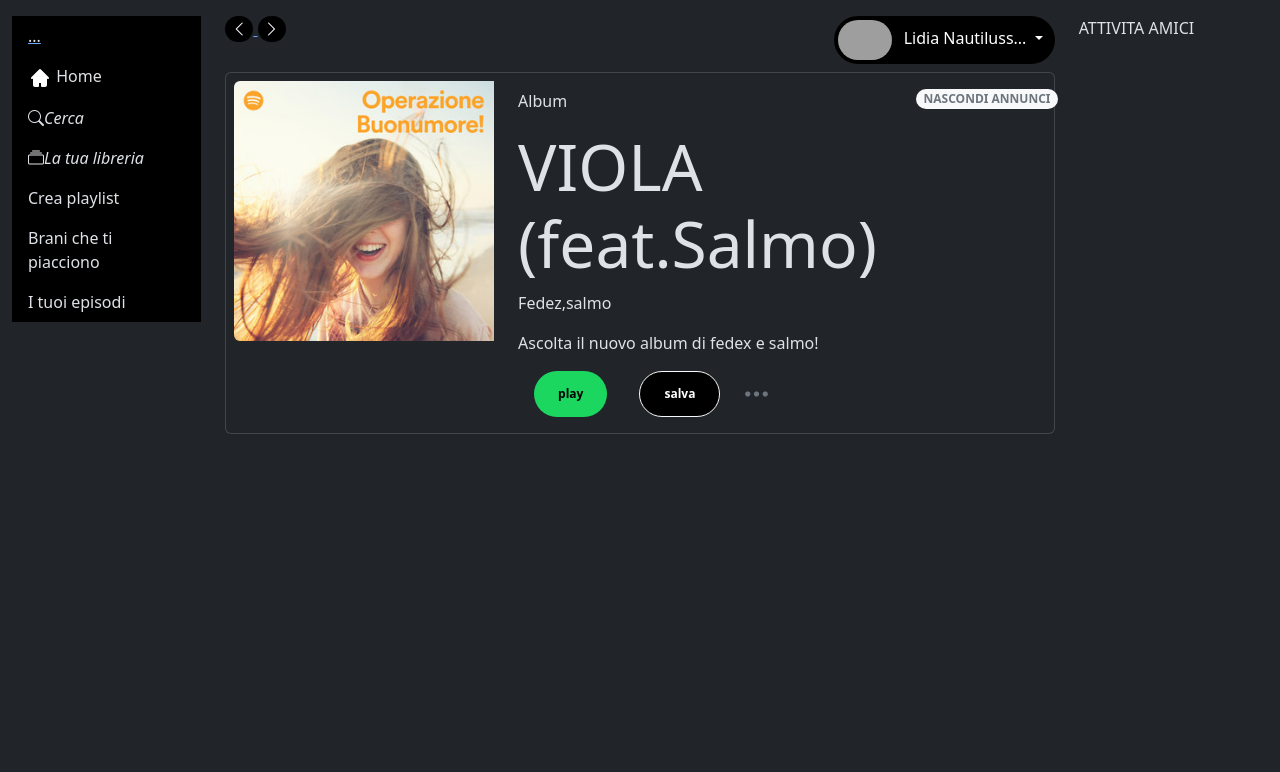
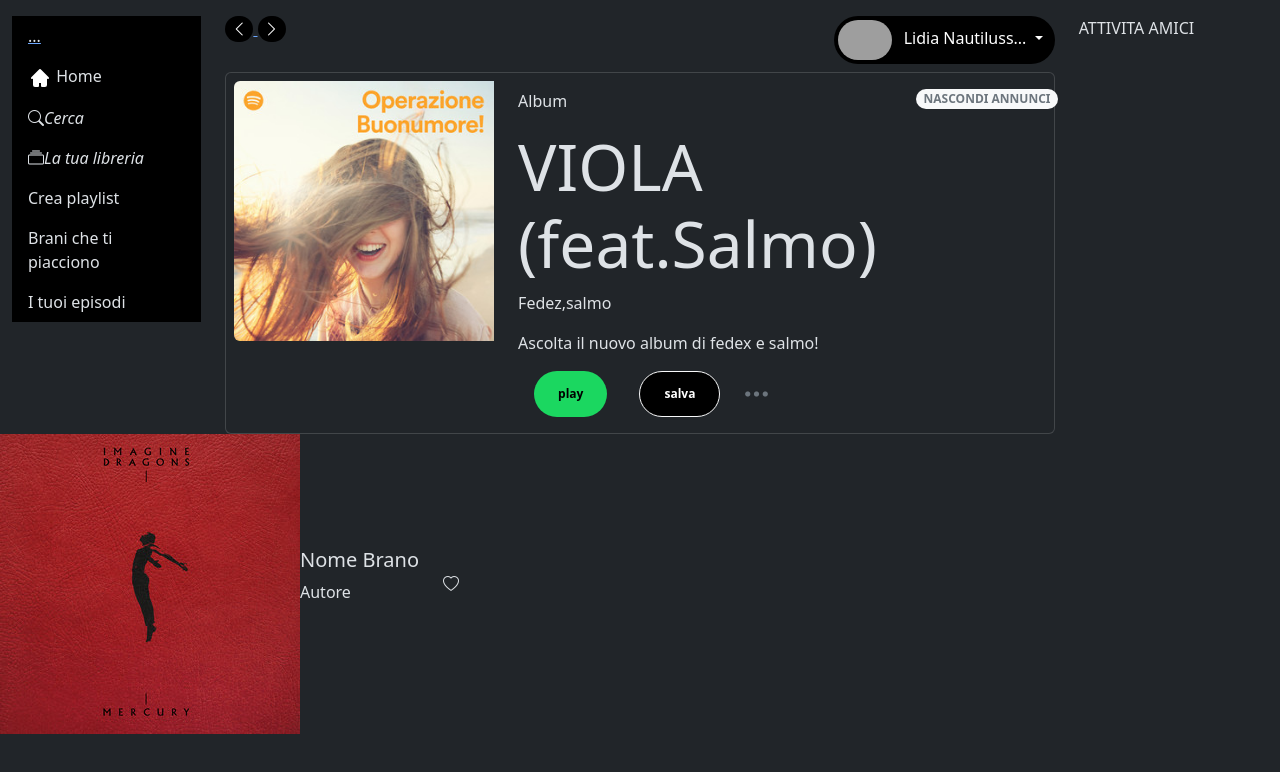
Before and after one commit to DavidechiarelliUx/spotify-clone, a plain HTML site: page AlbumPage.html in a window 1280 px wide. Drawn offline with nearby package versions, Linux system fonts and the light colour scheme; grey boxes are pictures that could not be loaded.

Commit message:
AP+JS aggiornato

```diff
--- a/AlbumPage.html
+++ b/AlbumPage.html
@@ -140,6 +140,22 @@
           <div class="col-2">ATTIVITA AMICI</div>
         </div>
       </div>
+      <div class="d-flex">
+        <!--Album-->
+        <div class="d-flex align-items-center">
+          <div>
+            <img src="../spotify-clone/assets/imgs/main/image-11.jpg" alt="" />
+          </div>
+          <div>
+            <h5>Nome Brano</h5>
+            <p>Autore</p>
+          </div>
+          <i class="bi bi-heart ms-4"></i>
+        </div>
+        <!--Comandi riproduzione-->
+        <div></div>
+        <!--Comandi volume-->
+      </div>
     </main>
   </body>
 </html>
```
